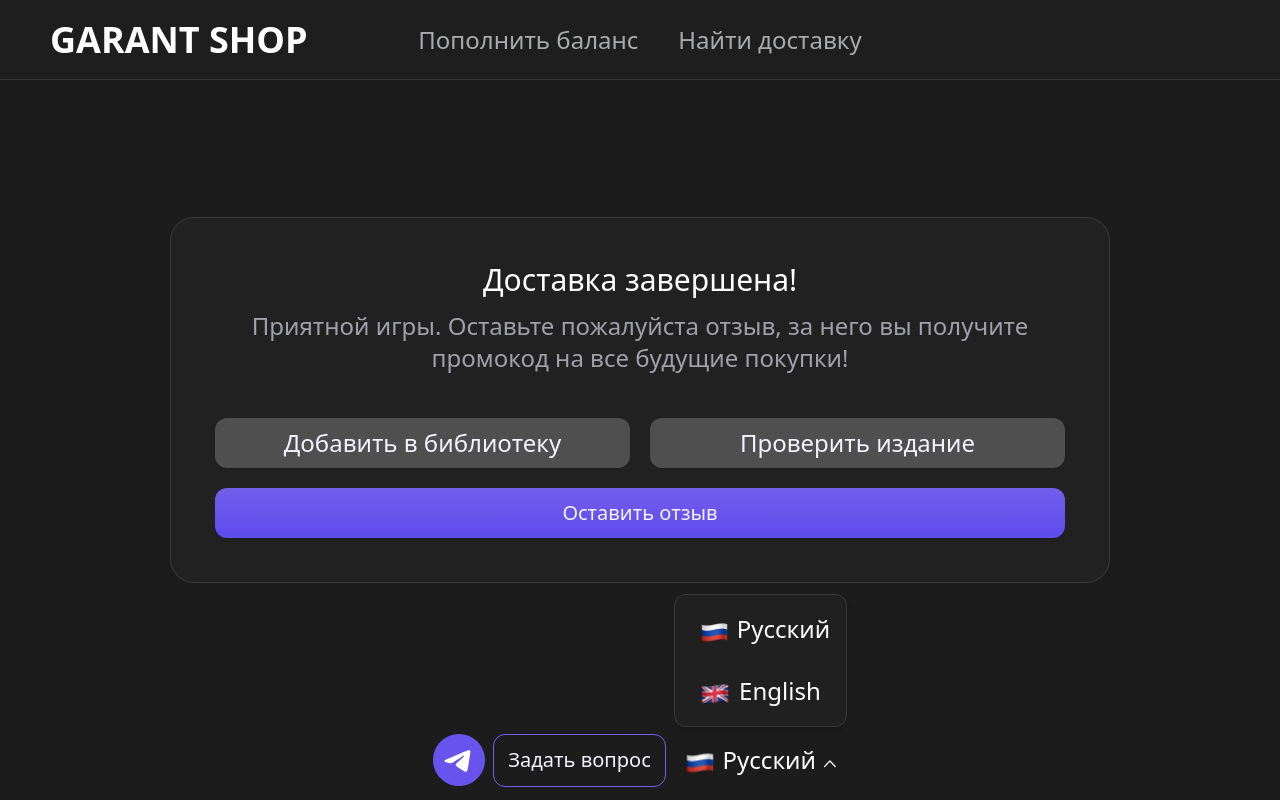
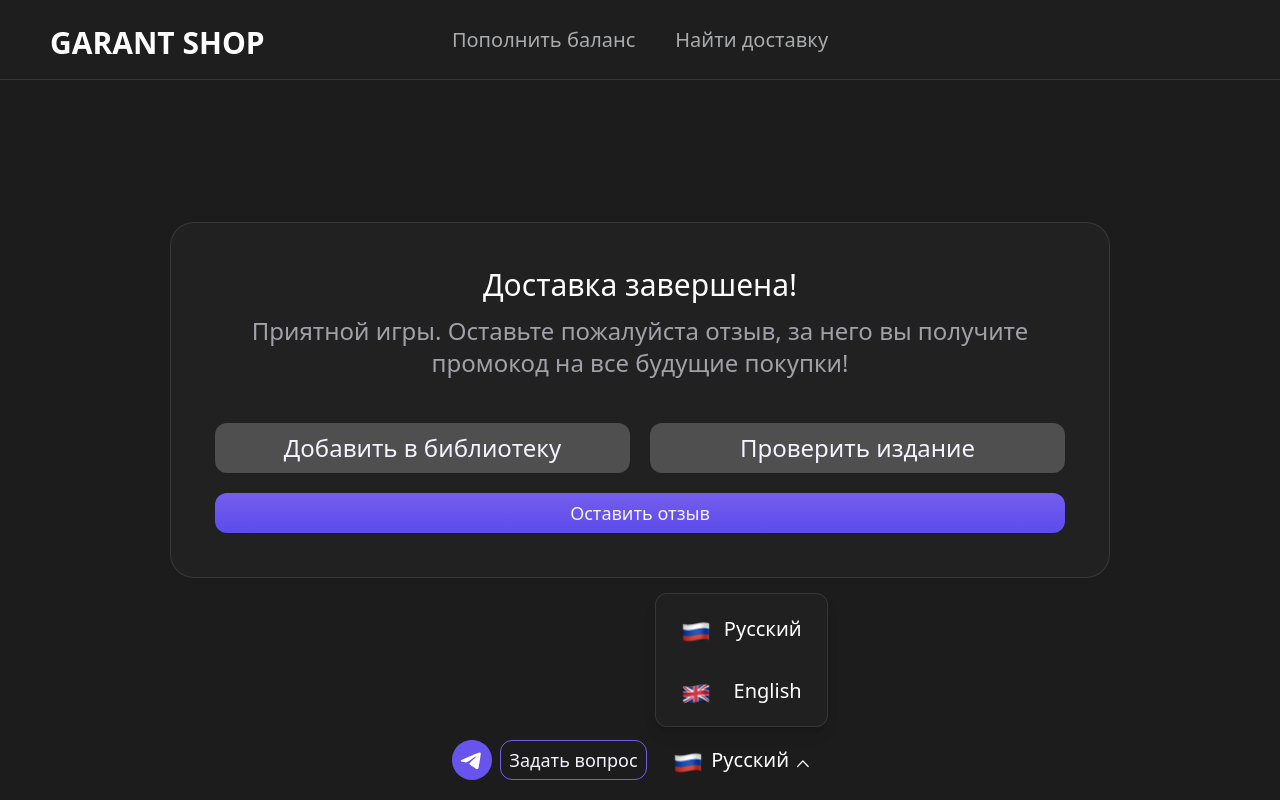
Before and after one commit to k8et/garant_shop_react, a React (Create React App) app: page /finish in a window 1280 px wide. Both pictures are taken after a click on the button "Русский". Built offline with nearby package versions, Linux system fonts and the light colour scheme.

Commit message:
feat: fix

```diff
--- a/src/components/Button/index.jsx
+++ b/src/components/Button/index.jsx
@@ -1,10 +1,11 @@
 import React from "react";
 
 const Button = ({ children, className, href, red, ...rest }) => {
-    const baseClass = `justify-center items-center flex px-3.5 h-[50px] text-xl max-md:text-xl font-medium text-center text-violet-50 rounded-xl shadow-sm ${className}`;
+    const baseClass = `justify-center items-center flex px-2 h-[40px] text-[18px] whitespace-nowrap max-md:text-[18px] font-medium text-center text-violet-50 rounded-xl shadow-sm ${className}`;
     const gradientClass = red ? 'bg-red-gradient' : 'bg-blue-gradient';
 
     return href ? (
+        // eslint-disable-next-line react/jsx-no-target-blank
         <a
             target={"_blank"}
             href={href}
--- a/src/components/Start/index.jsx
+++ b/src/components/Start/index.jsx
@@ -295,7 +295,7 @@ const Start = ({data, setResponse}) => {
         text={i18n.language === "ru" ? "Заявка в друзья не принята, свяжитесь с менеджером!" : "Friend request not accepted, contact the manager!"}/>;
 
     if (isSuccessStart === "error_35") return <Error title={t('error.contactManagerRequired')}
-                                                     text={i18n.language === "ru" ? "Доставка будет проходить в ручном режиме, свяжитесь с менеджером"  : "Friend request not accepted, contact the manager!"}/>;
+                                                     text={i18n.language === "ru" ? "Доставка будет проходить в ручном режиме, свяжитесь с менеджером" : "Friend request not accepted, contact the manager!"}/>;
 
     if (isLoading) return (
         <FindDelivery
@@ -342,9 +342,10 @@ const Start = ({data, setResponse}) => {
         );
     }
     return (
-        <main className="flex  w-full flex-col bg-[#1C1C1C]  items-center  justify-center">
+        <main
+            className="flex  w-full flex-col bg-[#1C1C1C] px-[10%] max-lg:p-3  items-center  justify-center">
             <section
-                className="flex flex-col justify-center p-6 w-[1400px] bg-[#929292]/5 rounded-3xl border border-solid border-white border-opacity-10  max-2xl:px-5 max-2xl:w-[768px] max-md:w-full ">
+                className="flex flex-col justify-center p-6 w-[1200px] bg-[#929292]/5 rounded-3xl border border-solid border-white border-opacity-10  max-2xl:px-5 max-2xl:w-[768px] max-md:w-full ">
                 <div className="max-2xl:max-w-full">
                     <div className="flex gap-5 max-2xl:flex-col max-2xl:gap-0">
                         <div className="flex flex-col w-[69%] max-2xl:ml-0 max-2xl:w-full">
@@ -389,7 +390,7 @@ const Start = ({data, setResponse}) => {
             </section>
 
             <section
-                className="flex flex-col w-[1400px] justify-center p-4 mt-[26px] bg-[#929292]/5 rounded-3xl border border-solid border-white border-opacity-10 max-2xl:px-5 max-2xl:mt-10 max-2xl:w-[768px] max-md:w-full">
+                className="flex flex-col w-[1200px] justify-center p-4 mt-[26px] bg-[#929292]/5 rounded-3xl border border-solid border-white border-opacity-10 max-2xl:px-5 max-2xl:mt-10 max-2xl:w-[768px] max-md:w-full">
                 <div className="flex gap-5 justify-between w-full max-2xl:flex-wrap max-2xl:max-w-full">
                     <div className="flex gap-5 justify-between whitespace-nowrap leading-[130%] max-2xl:flex-wrap">
                         <img loading="lazy" src={image_bot} alt="Profile of GARANTSHOP_RU2"
@@ -416,34 +417,37 @@ const Start = ({data, setResponse}) => {
             </section>
 
             <section
-                className="flex gap-5 w-[1400px] justify-between rounded-3xl mt-[26px] max-2xl:w-[768px] max-2xl:flex-wrap max-xl:flex-col max-md:w-full">
-                <article className="flex flex-col max-2xl:pl-5 max-2xl:max-w-full">
+                className="flex gap-5 w-[1200px] justify-between rounded-3xl mt-[26px] max-2xl:w-[768px] max-2xl:flex-col max-xl:flex-col max-md:w-full">
+                <article className="flex flex-col max-2xl:pl-0 max-2xl:max-w-full">
                     <p className="text-xl  text-zinc-400 max-2xl:max-w-full">
                         {t('start.not_your_profile')}
                     </p>
-                    <div className="flex gap-4 mt-4 items-center text-xl leading-8 max-2xl:flex-wrap">
+                    <div className="flex gap-[25px] mt-4 items-center  text-xl leading-8 max-2xl:flex-wrap">
                         <Input placeholder={"Новая ссылка на профиль"} name={"link"} onChange={handlerChange}
                                value={form.link}
-                               className={"!w-[600px] max-md:!w-full"}/>
+                               className={"!w-[570px] max-md:!w-full"}/>
                         <Button onClick={handlerSubmit}>{t('start.update')}</Button>
                     </div>
                 </article>
-                <article className="flex flex-col px-5">
-                    <p className="text-xl  text-zinc-400">
+                <div
+                    className={"w-full flex ml-[34px] max-2xl:ml-0 max-2xl:flex-wrap max-2xl:gap-[25px] max-lg:grid-cols-1 justify-between max-2xl:justify-start"}>
+                    <article className="flex flex-col mt-[20px] ">
+                        <p className="text-xl leading-[13px] text-zinc-400">
                             {t('start.skip_timer')}
                         </p>
                         <div className="flex gap-4 mt-4 items-center text-xl leading-8 max-2xl:flex-wrap">
                             <Button onClick={handleStart}>{t('start.deliver_now')}</Button>
                         </div>
                     </article>
-                <article className="flex flex-col px-5">
-                    <p className="text-xl  text-zinc-400">
+                    <article className="flex flex-col mt-[20px] ">
+                        <p className="text-xl leading-[13px] text-zinc-400">
                             {t('start.changed_mind')}
                         </p>
                         <div className="flex gap-4 mt-4 items-center text-xl leading-8 max-2xl:flex-wrap">
                             <Button onClick={handleCancel} red>{t('start.cancel_delivery')}</Button>
                         </div>
                     </article>
+                </div>
             </section>
         </main>
 
--- a/src/components/ui/Footer/index.jsx
+++ b/src/components/ui/Footer/index.jsx
@@ -20,13 +20,13 @@ const Footer = () => {
     return (
         <div className="w-full h-[80px] z-[120] flex items-center justify-center">
             <div className="flex items-center relative justify-center gap-2 ">
-                <a target={"_blank"} href="https://t.me/garantshopinfo" className={"flex gap-2"}>
-                    <Icon className="" name="telegram" height={52} width={52}/>
-                    <Button className="!bg-none border border-[#745EEC] !h-[53px]">{t('footer.ask_question')}</Button>
+                <a target={"_blank"} href="https://t.me/garantshopinfo" className={"flex gap-2"} rel="noreferrer">
+                    <Icon className="" name="telegram" height={40} width={40}/>
+                    <Button className="!bg-none border border-[#745EEC] !h-[40px]">{t('footer.ask_question')}</Button>
                 </a>
                 <button
                     onClick={toggleDropdown}
-                    className="w-[173px] text-2xl h-[53px] max-md:hidden flex items-center justify-center gap-2"
+                    className="w-[173px] text-xl h-[53px] max-md:hidden flex items-center justify-center gap-2"
                 >
                     <img alt={""} className={"mt-[6px]"} width={30} height={30} src={i18n.language === "ru" ? ru : en}/>
                     {i18n.language === "ru" ? "Русский" : "English"}
@@ -34,7 +34,7 @@ const Footer = () => {
                 </button>
                 {isDropdownOpen && (
                     <div
-                        className="absolute bottom-[60px]  text-2xl right-0 w-[173px] bg-[#202020]  flex flex-col gap-2 border border-white/10 rounded-xl p-2 shadow-lg">
+                        className="absolute bottom-[60px] text-xl right-0 w-[173px] bg-[#202020]  flex flex-col gap-2 border border-white/10 rounded-xl p-2 shadow-lg">
                         <div
                             className="px-4 py-2 border border-transparent flex items-center justify-between  gap-2 hover:border-white/10 rounded-xl  cursor-pointer hover:bg-[#161718]"
                             onClick={() => changeLanguage('ru')}
--- a/src/components/ui/header/index.jsx
+++ b/src/components/ui/header/index.jsx
@@ -23,11 +23,11 @@ const Header = () => {
         <div
             className="h-[80px] z-30 bg-[#202020]/50 w-full flex border-b border-white/10 items-center justify-center">
             <Link to={"/"}>
-                <h1 className="text-4xl absolute left-[50px] top-[20px] max-md:left-[25px] text-left max-md:top-[33px] max-md:text-2xl font-bold text-white">
+                <h1 className="text-3xl absolute left-[50px] top-[25px] max-md:left-[25px] text-left max-md:top-[33px] max-md:text-2xl font-bold text-white">
                     GARANT SHOP
                 </h1>
             </Link>
-            <div className={"flex text-[#A9ABAD] text-2xl gap-10 max-xl:hidden"}>
+            <div className={"flex text-[#A9ABAD] text-xl gap-10 max-xl:hidden"}>
                 <Link to={""}>{t('header.balance')}</Link>
                 <Link className={`${location.pathname === "/delivery" && "!text-white"}`}
                       to={"/delivery"}>{t('header.find_delivery')}</Link>
--- a/src/pages/home.js
+++ b/src/pages/home.js
@@ -214,13 +214,13 @@ export default function Home() {
             {response?.status === "error_35" &&
                 <div>
                     <Error title={t('error.contactManagerRequired')}
-                           text={i18n.language === "ru" ? "Доставка будет проходить в ручном режиме, свяжитесь с менеджером"  : "Friend request not accepted, contact the manager!"}/>
+                           text={i18n.language === "ru" ? "Доставка будет проходить в ручном режиме, свяжитесь с менеджером" : "Friend request not accepted, contact the manager!"}/>
                 </div>
             }
             {response?.status === "error_98" &&
                 <div>
                     <Error title={t('error.contactManagerRequired')}
-                           text={i18n.language === "ru" ? "Вы не приняли заявку, доставка будет проходить в ручном режиме. Свяжитесь с менеджером!"  : "You have not accepted the application, delivery will take place manually. Contact the manager!"}/>
+                           text={i18n.language === "ru" ? "Вы не приняли заявку, доставка будет проходить в ручном режиме. Свяжитесь с менеджером!" : "You have not accepted the application, delivery will take place manually. Contact the manager!"}/>
                 </div>
             }
             {response?.status === "default" &&
```
Lines whose indentation alone changed are shown as unchanged.
